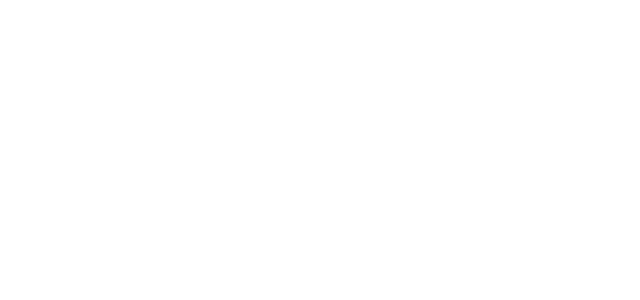
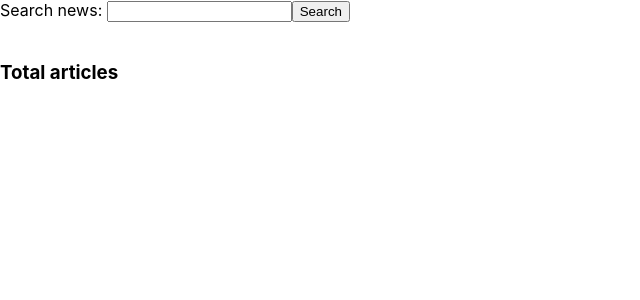
Before and after one commit to xJIsaac/api-react-challenge, a React (Create React App) app: page / in a window 1280 px wide. Shown: the top 300 px of the page, without its empty margins (0-640 px from the left). Built offline with nearby package versions, Linux system fonts and the light colour scheme.

Commit message:
Completed Challenge

```diff
--- a/src/App.js
+++ b/src/App.js
@@ -1,19 +1,57 @@
-import './App.css';
-import React, {useState} from 'react';
+import "./App.css";
+import React, { useState } from "react";
 
-function App(){
-    const [news, setNews] = useState([]);
+function App() {
+  const [news, setNews] = useState({ articles: [] });
+  const [keyword, setKeyword] = useState("");
+  const formChangeHandler = (event) => {
+    setKeyword(event.target.value);
+  };
 
+  const formSubmitHandler = (event) => {
+    event.preventDefault();
+    async function search() {
+      const response = await fetch(
+        `https://newsapi.org/v2/top-headlines?q=${keyword}&apiKey=e6655ea4acfa4cefa42e9d92ea49e091`
+      );
+      const searchResults = await response.json();
+      setNews(searchResults);
+    }
+    search();
+    setKeyword("");
+  };
 
-    return(
+  return (
     <div>
       {/* Build up a form that connects to The news org API: https://newsapi.org/docs */}
       {/* The form only requires a text field so that the user can input the search criteria and a button for submission */}
       {/* On the submission of the form you must connect to the API, grab the information of the top headlines with the search criteria and update the array of news in the state*/}
-
       {/* Display the array of news in the page. Place, for each new, the title, the image and a description */}
+      <form onSubmit={formSubmitHandler}>
+        <label>Search news: </label>
+        <input
+          type="text"
+          name="criteria"
+          onChange={formChangeHandler}
+          value={keyword}
+        ></input>
+        <button>Search</button>
+      </form>
+      <br />
+      <h3>Total articles {news.totalResults}</h3>
+      <ul style={{ listStyleType: "none" }}>
+        {news.articles.map(({ title, urlToImage, description }, index) => {
+          return (
+            <li key={index}>
+              <h3>{title}</h3>
+              <img src={urlToImage} style={{ width: "300px" }} />
+              <p>{description}</p>
+            </li>
+          );
+        })}
+      </ul>
     </div>
-    )
+  );
 }
 
 export default App;
```
Also changed, not shown: 1 other file (tests, documents, lock files or other folders). Lines whose indentation alone changed are shown as unchanged.
